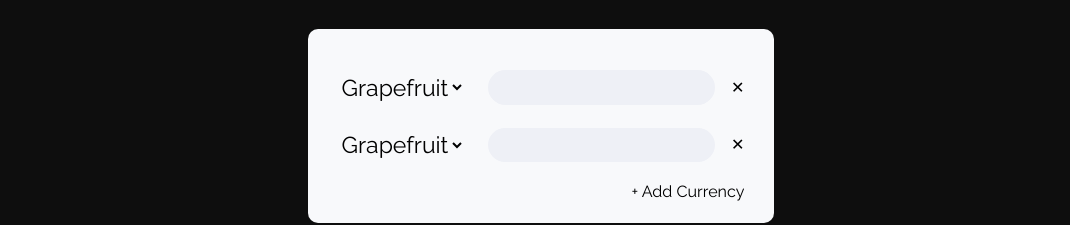
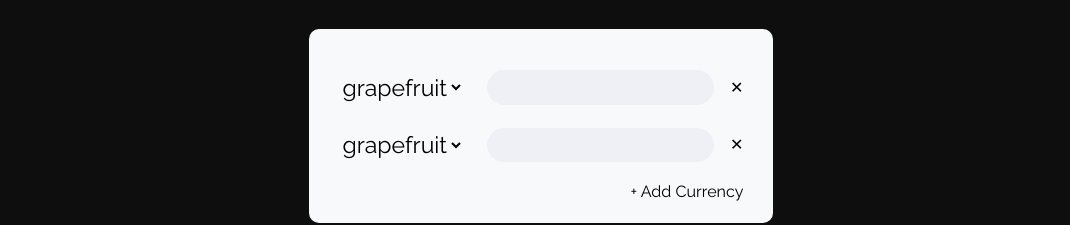
Before and after one commit to scc416/currency-converter, a React (Create React App) app: page / in a window 1280 px wide. Shown: the part 207-432 px from the top of the page, without its empty margins (99-1169 px from the left). Built offline with nearby package versions, Linux system fonts and the light colour scheme; no server answers.

Commit message:
add use AvailableCurrencyListItem

```diff
--- a/src/Components/CurrencyList/AvailableCurrencyList.jsx
+++ b/src/Components/CurrencyList/AvailableCurrencyList.jsx
@@ -1,10 +1,12 @@
+import AvailableCurrencyListItem from "./AvailableCurrencyListItem";
+
 const AvailableCurrencyList = () => {
   return (
     <select value="grapefruit">
-      <option value="grapefruit">Grapefruit</option>
-      <option value="lime">Lime</option>
-      <option value="coconut">Coconut</option>
-      <option value="mango">Mango</option>
+      <AvailableCurrencyListItem value="grapefruit" />
+      <AvailableCurrencyListItem value="lime" />
+      <AvailableCurrencyListItem value="coconut" />
+      <AvailableCurrencyListItem value="mango" />
     </select>
   );
 };
--- a/src/Components/CurrencyList/AvailableCurrencyListItem.jsx
+++ b/src/Components/CurrencyList/AvailableCurrencyListItem.jsx
@@ -0,0 +1,5 @@
+const AvailableCurrencyListItem = ({ value }) => {
+  return <option value={value}>{value}</option>;
+};
+
+export default AvailableCurrencyListItem;
```
